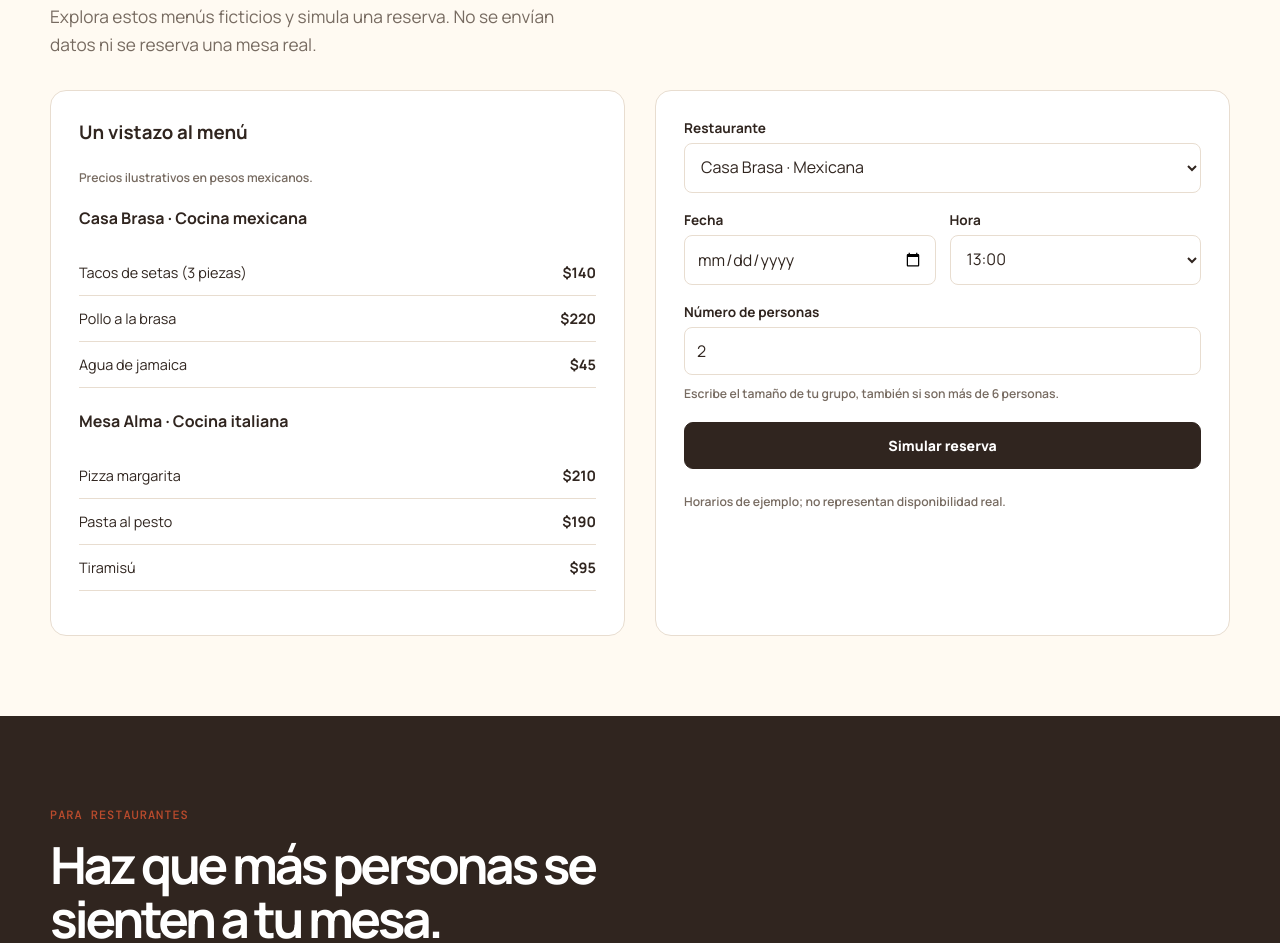
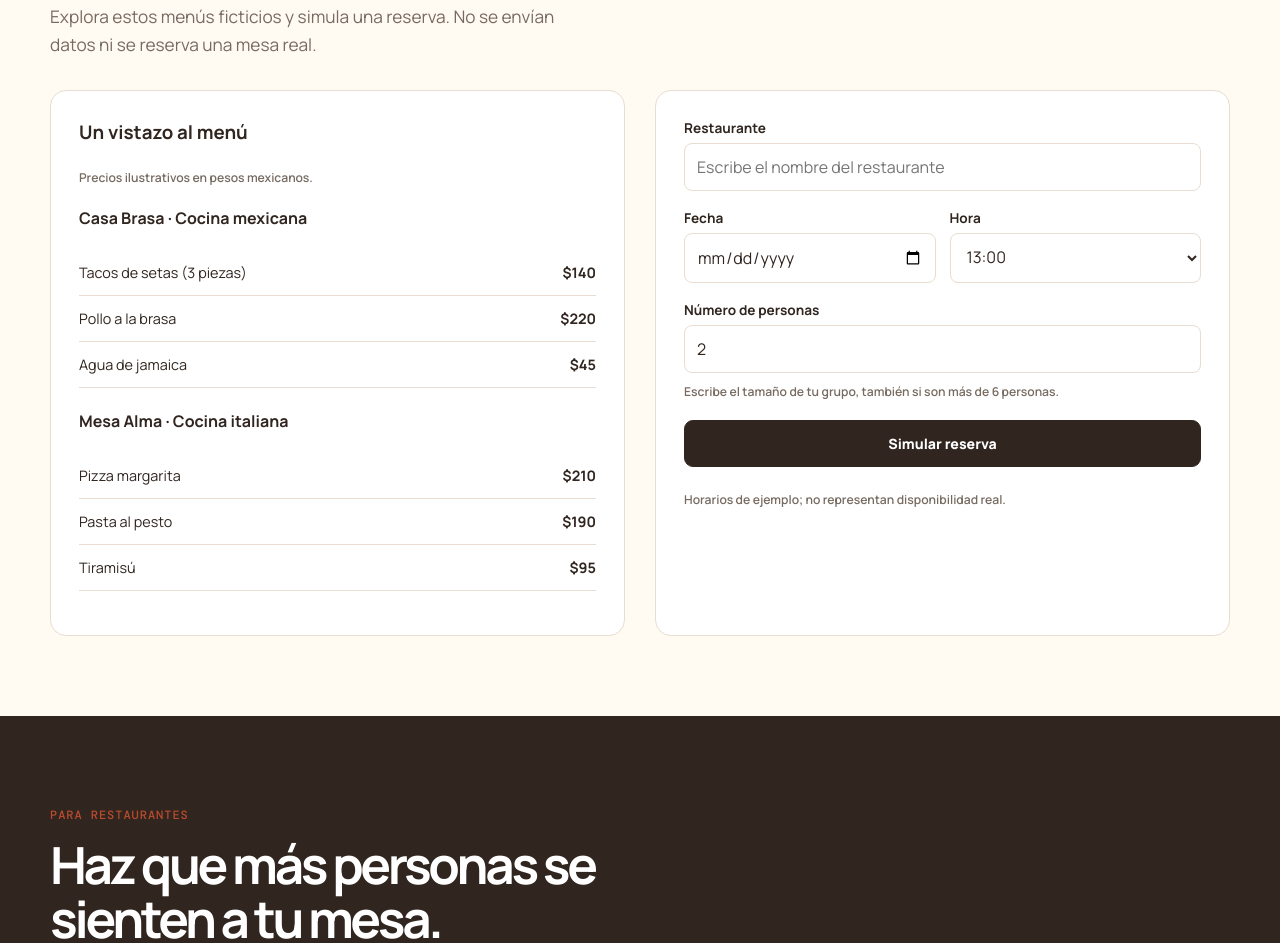
Before and after one commit to zeitounejoseph1-create/Proyecto-AAT, a plain HTML site: page index.html in a window 1280 px wide. Shown: the part 1594-2537 px from the top of the page. Drawn offline with nearby package versions, Linux system fonts and the light colour scheme.

Commit message:
Permitir escribir el nombre del restaurante en la demo de reservas

```diff
--- a/index.html
+++ b/index.html
@@ -90,7 +90,7 @@
             <h4>Mesa Alma · Cocina italiana</h4><ul><li><span>Pizza margarita</span><strong>$210</strong></li><li><span>Pasta al pesto</span><strong>$190</strong></li><li><span>Tiramisú</span><strong>$95</strong></li></ul>
           </div>
           <form class="booking" id="bookingForm">
-            <label for="restaurant">Restaurante</label><select id="restaurant" name="restaurant" required><option value="Casa Brasa">Casa Brasa · Mexicana</option><option value="Mesa Alma">Mesa Alma · Italiana</option></select>
+            <label for="restaurant">Restaurante</label><input id="restaurant" name="restaurant" type="text" list="restaurantOptions" placeholder="Escribe el nombre del restaurante" maxlength="120" autocomplete="off" required><datalist id="restaurantOptions"><option value="Casa Brasa"></option><option value="Mesa Alma"></option></datalist>
             <div class="form-row"><div><label for="date">Fecha</label><input id="date" name="date" type="date" required></div><div><label for="time">Hora</label><select id="time" name="time" required><option value="13:00">13:00</option><option value="14:00">14:00</option><option value="15:00">15:00</option><option value="18:00">18:00</option><option value="19:00">19:00</option><option value="20:00">20:00</option><option value="21:00">21:00</option></select></div></div>
             <label for="guests">Número de personas</label><input id="guests" name="guests" type="number" min="1" step="1" value="2" inputmode="numeric" aria-describedby="guestsHelp" required><p id="guestsHelp" class="note" style="margin-top:-8px;margin-bottom:20px">Escribe el tamaño de tu grupo, también si son más de 6 personas.</p>
             <button class="button dark" type="submit">Simular reserva</button><p class="note">Horarios de ejemplo; no representan disponibilidad real.</p>
```
